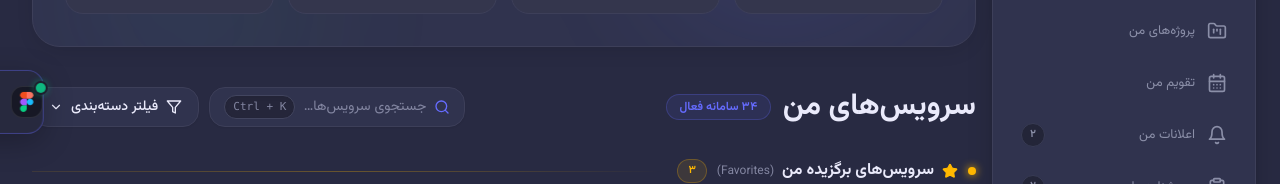
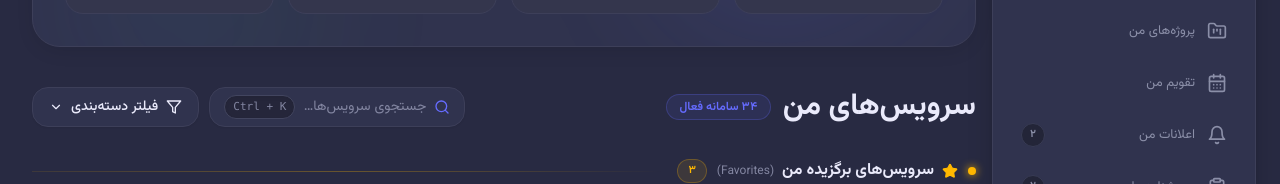
Before and after one commit to siawvash/algonet-portal, a React (Vite) app: page / in a window 1280 px wide. Shown: the part 298-482 px from the top of the page. Built offline with nearby package versions, Linux system fonts and the light colour scheme.

Commit message:
chore: temporarily hide handoff button and view from UI

```diff
--- a/src/App.tsx
+++ b/src/App.tsx
@@ -17,6 +17,9 @@ import { HandoffDockButton } from './components/common/HandoffDockButton';
 import { INITIAL_NOTIFICATIONS, INITIAL_SURVEYS, INITIAL_POLICIES } from './data/mockData';
 
 export const App: React.FC = () => {
+  // Flag to toggle Handoff visibility in UI (فعلاً غیرفعال به درخواست کاربر)
+  const SHOW_HANDOFF = false;
+
   // Theme state (Dark by default, as per Figma Component Theme, persisted in localStorage)
   const [theme, setTheme] = useState<'dark' | 'light'>(() => {
     try {
@@ -265,7 +268,7 @@ export const App: React.FC = () => {
                   )
                 }
               />
-            ) : activeNav === 'handoff' ? (
+            ) : activeNav === 'handoff' && SHOW_HANDOFF ? (
               <HandoffView onNavigate={navigateWithTransition} />
             ) : (
               <div className="flex flex-col items-center justify-center min-h-[400px] text-center space-y-4 rounded-2xl bg-white dark:bg-[#30334e] border border-[#e0e2ec] dark:border-[#3d3f59] p-8 sm:p-12 shadow-sm">
@@ -314,12 +317,14 @@ export const App: React.FC = () => {
 
       {/*
         Figma Handoff Docked Left Button (Hover to slide out)
-        دکمه دسترسی سریع هندآف فیگما چسبیده به دیواره سمت چپ
+        دکمه دسترسی سریع هندآف فیگما چسبیده به دیواره سمت چپ (فعلاً غیرفعال به درخواست کاربر)
       */}
-      <HandoffDockButton
-        isActive={activeNav === 'handoff'}
-        onToggle={() => navigateWithTransition(activeNav === 'handoff' ? 'home' : 'handoff')}
-      />
+      {SHOW_HANDOFF && (
+        <HandoffDockButton
+          isActive={activeNav === 'handoff'}
+          onToggle={() => navigateWithTransition(activeNav === 'handoff' ? 'home' : 'handoff')}
+        />
+      )}
     </div>
   );
 };
```
